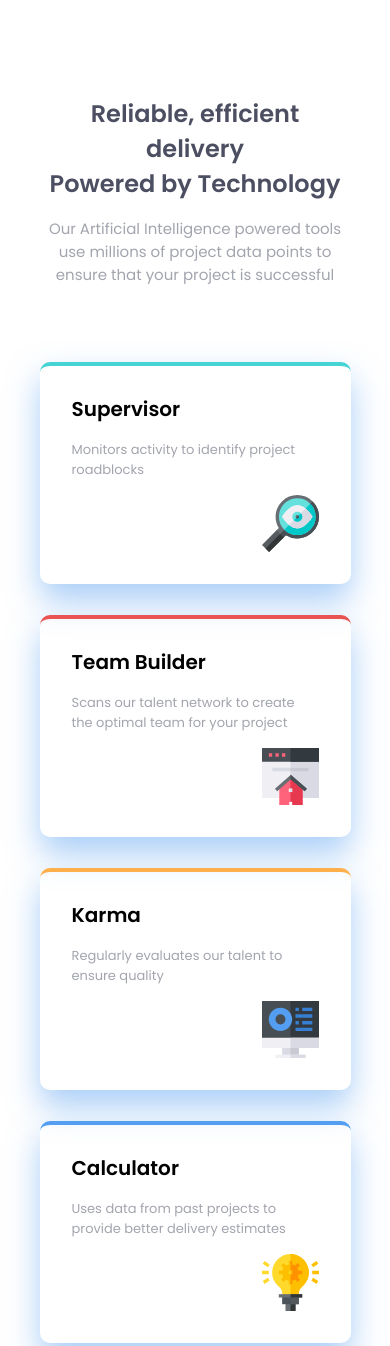
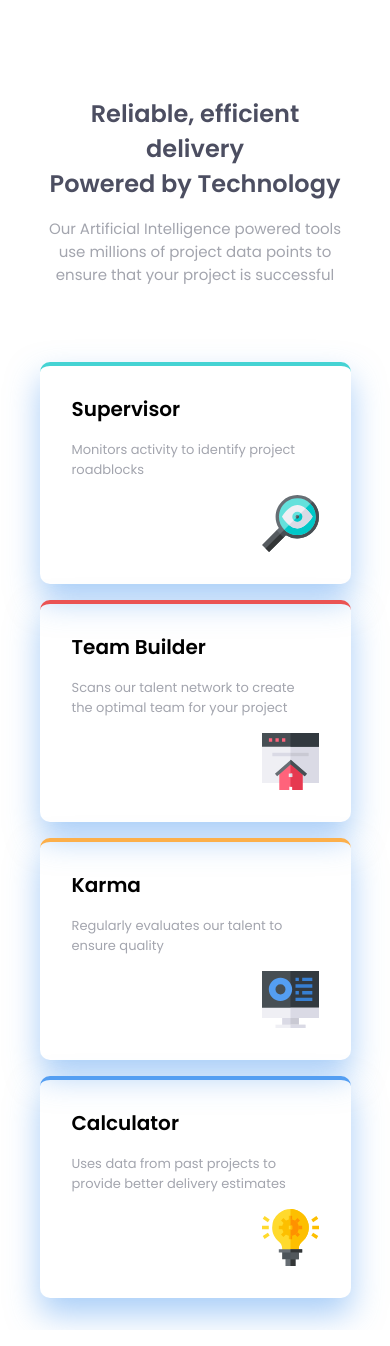
Before and after one commit to natanem/four-card-feature-section, a plain HTML site: page index.html in a window 390 px wide. Shown: the top 1346 px of the page. Drawn offline with Linux system fonts and the light colour scheme.

Commit message:
Add files via upload
fixed some styling issues

```diff
--- a/style.css
+++ b/style.css
@@ -96,8 +96,56 @@ article.card p{
     color: var(--grayish-blue);
     margin: 0;
 }
+@media screen and (max-width: 1200px){
+    section{
+        width: 100%;
+        height: 100%;
+        display: flex;
+        flex-direction: column;
+        align-items: center;
+        justify-content: center;
+        margin: 0;
+        padding: 1rem;
+    }
+    section.cards{
+        width: 100%;
+        height: 100%;
+        grid-template-columns: 1fr 1fr;
+        justify-items: center;
+        margin: 0;
+    }
+    section.cards article.card{
+        position: static;
+        top: 0;
+    }
+    article.card:nth-child(1){
+        grid-column: 1/ span 1;
+    }
+    article.card:nth-child(2){
+        grid-column: 2/ span 1;
+    }
+    article.card:nth-child(3){
+        grid-column: 1/ span 1;
+        grid-row: 2/ span 1;
+    }
+    article.card:nth-child(4){
+        grid-column: 2/ span 1;
+        grid-row: 2/ span 1;
+    }
+}
+@media screen and (max-width: 800px){
+    section.cards{
+        gap: 1rem;
+    }
+    section.cards article.card{
+        width: 19.4375rem;
+        height: 13.875rem;
+        position: static;
+        padding: 1.75rem 2rem;
+    }
 
-@media screen and (max-width: 500px){
+}
+@media screen and (max-width: 600px){
     section{
         width: 100%;
         height: 100%;
```
